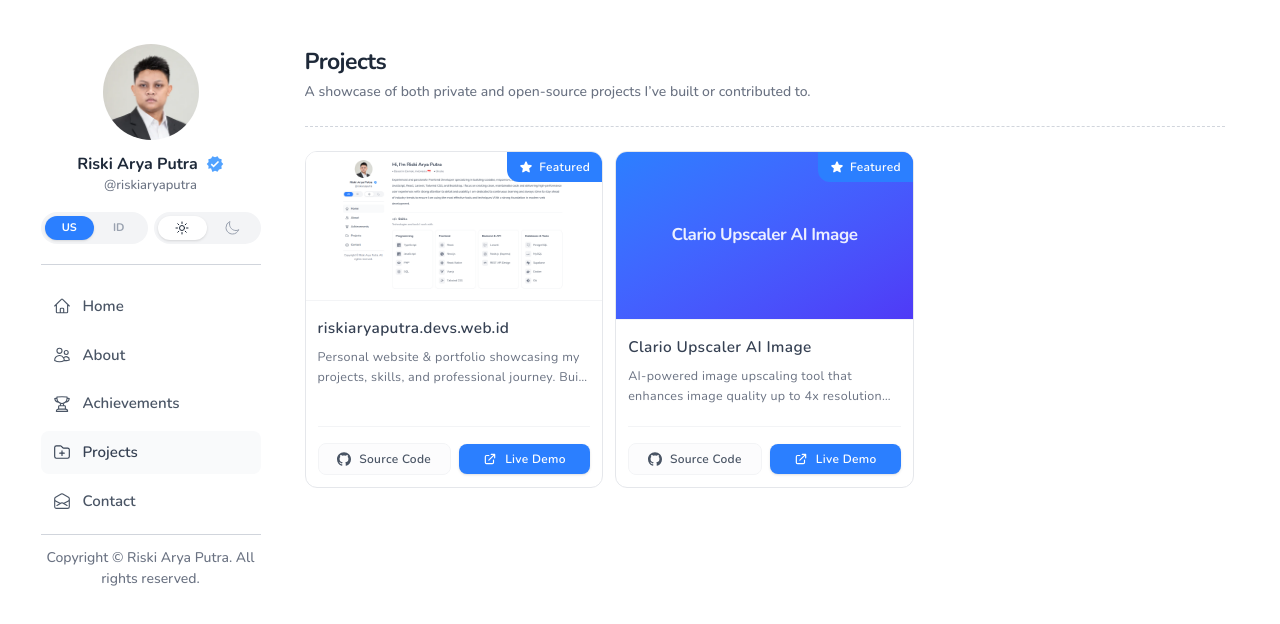
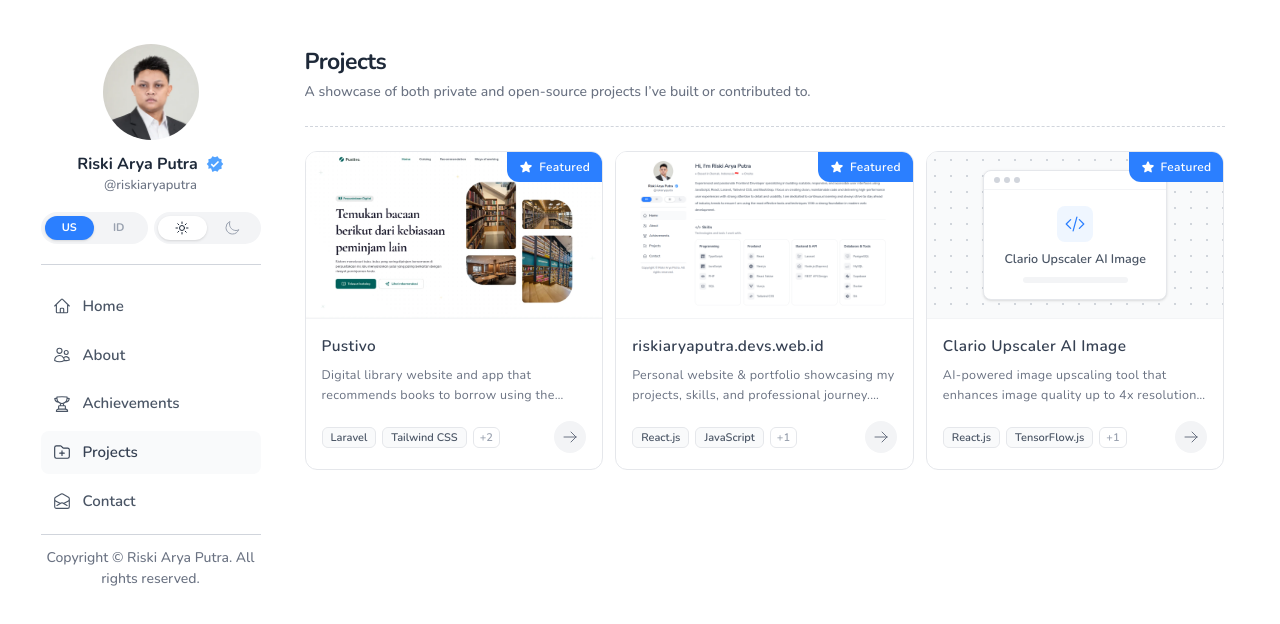
Before and after one commit to riskiaryaptr/portofolio, a React (Vite) app: page /projects in a window 1280 px wide. Shown: the top 624 px of the page. Built offline with nearby package versions, Linux system fonts and the light colour scheme.

Commit message:
add project pustivo

```diff
--- a/src/Frontend/Components/ProjectImage.jsx
+++ b/src/Frontend/Components/ProjectImage.jsx
@@ -1,14 +1,31 @@
 import React from "react";
+import { CodeBracketIcon } from "@heroicons/react/24/outline";
 
-/** Project screenshot, or a neutral placeholder when the project has no image yet. */
+/** Project screenshot, or a themed placeholder when the project has no image yet. */
 function ProjectImage({ project, className = "", fit = "object-contain", eager = false }) {
     if (project.image) {
         return <img src={project.image} alt={project.title} loading={eager ? "eager" : "lazy"} decoding="async" className={`w-full h-full ${fit} ${className}`} />;
     }
 
     return (
-        <div role="img" aria-label={project.title} className={`flex aspect-[16/9] w-full h-full items-center justify-center bg-gradient-to-br from-blue-500 to-indigo-600 dark:from-gray-800 dark:to-gray-900 ${className}`}>
-            <span className="px-6 text-center text-[17px] font-bold tracking-tight text-white/90">{project.title}</span>
+        <div role="img" aria-label={project.title}
+            className={`relative flex w-full h-full items-center justify-center overflow-hidden bg-gray-50 dark:bg-gray-900 text-gray-300 dark:text-gray-700 ${className}`}
+            style={{ backgroundImage: "radial-gradient(currentColor 1px, transparent 1px)", backgroundSize: "16px 16px" }}>
+            {/* Mini browser window */}
+            <div className="w-[62%] max-w-[260px] rounded-lg border border-gray-200 dark:border-gray-700 bg-white dark:bg-gray-800 shadow-sm">
+                <div className="flex items-center gap-1 border-b border-gray-100 dark:border-gray-700 px-2.5 py-1.5">
+                    <span className="h-1.5 w-1.5 rounded-full bg-gray-300 dark:bg-gray-600" />
+                    <span className="h-1.5 w-1.5 rounded-full bg-gray-300 dark:bg-gray-600" />
+                    <span className="h-1.5 w-1.5 rounded-full bg-gray-300 dark:bg-gray-600" />
+                </div>
+                <div className="flex flex-col items-center gap-2 px-3 py-4">
+                    <span className="flex h-9 w-9 items-center justify-center rounded-lg bg-blue-50 text-blue-500 dark:bg-gray-700 dark:text-gray-200">
+                        <CodeBracketIcon className="h-5 w-5" aria-hidden="true" />
+                    </span>
+                    <span className="line-clamp-1 text-center text-[12.5px] font-semibold text-gray-600 dark:text-gray-300">{project.title}</span>
+                    <span className="h-1.5 w-2/3 rounded-full bg-gray-100 dark:bg-gray-700" />
+                </div>
+            </div>
         </div>
     );
 }
--- a/src/Frontend/Components/ProjectPreview.jsx
+++ b/src/Frontend/Components/ProjectPreview.jsx
@@ -29,17 +29,21 @@ function ProjectPreview({ project, onBack }) {
                     </div>
 
                     <div className="flex flex-wrap items-center gap-3 w-full sm:w-auto">
+                        {project.githubLink && (
                         <a href={project.githubLink} target="_blank" rel="noopener noreferrer" className="inline-flex items-center justify-center gap-2 px-4 py-2 text-[13px] font-semibold text-gray-700 dark:text-gray-300 rounded-lg border border-gray-200 dark:border-gray-700 transition-colors flex-1 sm:flex-initial">
                             <SiGithub className="w-4 h-4" aria-hidden="true" />
                             <span>{t.projects.sourceCodeLabel}</span>
                         </a>
+                        )}
 
+                        {project.liveLink && (
                         <a href={project.liveLink} target="_blank" rel="noopener noreferrer" className="inline-flex items-center justify-center gap-2 px-4 py-2 text-[13px] font-semibold text-gray-700 dark:text-gray-300 rounded-lg border border-gray-200 dark:border-gray-700 transition-colors flex-1 sm:flex-initial">
                             <svg className="w-4 h-4" fill="none" stroke="currentColor" viewBox="0 0 24 24" aria-hidden="true">
                                 <path strokeLinecap="round" strokeLinejoin="round" strokeWidth={2} d="M10 6H6a2 2 0 00-2 2v10a2 2 0 002 2h10a2 2 0 002-2v-4M14 4h6m0 0v6m0-6L10 14" />
                             </svg>
                             <span>{t.projects.liveDemoLabel}</span>
                         </a>
+                        )}
                     </div>
                 </div>
 
--- a/src/Frontend/Pages/Projects.jsx
+++ b/src/Frontend/Pages/Projects.jsx
@@ -2,9 +2,8 @@ import React, { useState } from "react";
 import Layout from "@/Frontend/Components/Layout";
 import ProjectPreview from "@/Frontend/Components/ProjectPreview";
 import ProjectImage from "@/Frontend/Components/ProjectImage";
-import { FaceFrownIcon } from "@heroicons/react/24/outline";
+import { FaceFrownIcon, ArrowRightIcon } from "@heroicons/react/24/outline";
 import { StarIcon } from "@heroicons/react/24/solid";
-import { SiGithub } from "react-icons/si";
 import { useContent } from "@/data";
 
 function Projects() {
@@ -32,37 +31,37 @@ function Projects() {
                         {projects.length > 0 ? (
                             <div className="grid grid-cols-1 sm:grid-cols-2 lg:grid-cols-3 gap-3">
                                 {projects.map((project) => (
-                                    <article key={project.slug} className="group bg-white dark:bg-gray-900 border border-gray-200 dark:border-gray-800 rounded-xl overflow-hidden hover:shadow-md transition-all duration-300 flex flex-col h-full relative">
-                                        <button type="button" onClick={() => openProject(project.slug)} aria-label={project.title} className="bg-gray-50 mb-1 dark:bg-gray-800 overflow-hidden relative border-b border-gray-100 dark:border-gray-800 shrink-0 block text-left">
+                                    <button key={project.slug} type="button" onClick={() => openProject(project.slug)}
+                                        className="group text-left bg-white dark:bg-gray-900 border border-gray-200 dark:border-gray-800 rounded-xl overflow-hidden flex flex-col h-full relative transition-all duration-300 hover:-translate-y-0.5 hover:shadow-md hover:border-blue-200 dark:hover:border-gray-700 focus-visible:outline-none focus-visible:ring-2 focus-visible:ring-blue-500">
+                                        <div className="bg-gray-50 dark:bg-gray-800 overflow-hidden relative border-b border-gray-100 dark:border-gray-800 w-full aspect-[16/9]">
                                             {project.featured && (
                                                 <div className="absolute top-0 right-0 z-10 flex items-center gap-1.5 px-3 py-1.5 bg-blue-500 text-white rounded-bl-xl">
                                                     <StarIcon className="w-3.5 h-3.5 text-white" aria-hidden="true" />
                                                     <span className="text-[12px] font-semibold leading-normal tracking-wide">{t.projects.featuredLabel}</span>
                                                 </div>
                                             )}
-                                            <ProjectImage project={project} className="h-auto" />
-                                        </button>
+                                            <ProjectImage project={project} fit="object-cover object-top" className="transition-transform duration-500 group-hover:scale-[1.03]" />
+                                        </div>
 
-                                        <div className="p-3 flex-1 flex flex-col">
+                                        <div className="p-4 flex-1 flex flex-col">
                                             <h2 className="mb-2 text-[15.4px] font-semibold text-gray-700 dark:text-gray-200 leading-[22px] tracking-wide line-clamp-1">{project.title}</h2>
+                                            <p className="text-[12.5px] font-normal text-gray-500 dark:text-gray-400 leading-relaxed tracking-wide line-clamp-2">{project.description}</p>
 
-                                            <p className="text-[12.5px] font-normal text-gray-500 dark:text-gray-400 leading-relaxed tracking-wide mb-5 line-clamp-2">{project.description}</p>
-
-                                            <div className="mt-auto pt-4 border-t border-gray-100 dark:border-gray-800 flex items-center justify-between gap-2">
-                                                <a href={project.githubLink} target="_blank" rel="noopener noreferrer" className="flex-1 inline-flex items-center justify-center gap-2 px-3 py-1.5 text-[12px] font-semibold leading-normal tracking-wide text-gray-600 dark:text-gray-400 bg-gray-50/50 dark:bg-gray-800/50 rounded-lg transition-all border border-gray-100 dark:border-gray-700">
-                                                    <SiGithub className="w-3.5 h-3.5" aria-hidden="true" />
-                                                    <span>{t.projects.sourceCodeLabel}</span>
-                                                </a>
-
-                                                <button type="button" onClick={() => openProject(project.slug)} className="flex-1 inline-flex items-center justify-center gap-2 px-3 py-1.5 text-[12px] font-semibold leading-normal tracking-wide text-white bg-blue-500 dark:bg-gray-800 dark:text-gray-100 dark:border dark:border-gray-700 rounded-lg transition-all shadow-sm">
-                                                    <svg className="w-3.5 h-3.5" fill="none" stroke="currentColor" viewBox="0 0 24 24" aria-hidden="true">
-                                                        <path strokeLinecap="round" strokeLinejoin="round" strokeWidth={2} d="M10 6H6a2 2 0 00-2 2v10a2 2 0 002 2h10a2 2 0 002-2v-4M14 4h6m0 0v6m0-6L10 14" />
-                                                    </svg>
-                                                    <span>{t.projects.liveDemoLabel}</span>
-                                                </button>
+                                            <div className="mt-auto pt-4 flex items-center justify-between gap-3">
+                                                <ul className="flex flex-nowrap items-center gap-1.5 min-w-0 overflow-hidden">
+                                                    {project.stack.slice(0, 2).map((tech) => (
+                                                        <li key={tech} className="shrink-0 whitespace-nowrap rounded-md border border-gray-200 dark:border-gray-700 bg-gray-50 dark:bg-gray-800 px-2 py-1 text-[11px] font-semibold leading-none text-gray-600 dark:text-gray-400">{tech}</li>
+                                                    ))}
+                                                    {project.stack.length > 2 && (
+                                                        <li title={project.stack.slice(2).join(", ")} className="shrink-0 whitespace-nowrap rounded-md border border-gray-200 dark:border-gray-700 px-1.5 py-1 text-[11px] font-semibold leading-none text-gray-400 dark:text-gray-500">+{project.stack.length - 2}</li>
+                                                    )}
+                                                </ul>
+                                                <span className="flex h-8 w-8 shrink-0 items-center justify-center rounded-full bg-gray-100 dark:bg-gray-800 text-gray-500 dark:text-gray-400 transition-colors group-hover:bg-blue-500 group-hover:text-white dark:group-hover:bg-gray-700" aria-hidden="true">
+                                                    <ArrowRightIcon className="h-4 w-4" />
+                                                </span>
                                             </div>
                                         </div>
-                                    </article>
+                                    </button>
                                 ))}
                             </div>
                         ) : (
--- a/src/data/projects.js
+++ b/src/data/projects.js
@@ -8,8 +8,59 @@
  * Text that is the same in both languages is written once.
  */
 import previewPortfolio from "@/assets/PreviewImage/portfolio.png";
+import previewPustivo from "@/assets/PreviewImage/pustivo.webp";
 
 export const projects = [
+    {
+        slug: "pustivo",
+        title: "Pustivo",
+        category: "Web",
+        stack: ["Laravel", "Tailwind CSS", "MySQL", "Apriori Algorithm"],
+        description: {
+            US: "Digital library website and app that recommends books to borrow using the Apriori algorithm, based on titles other members often borrow together.",
+            ID: "Website dan aplikasi perpustakaan digital yang merekomendasikan buku untuk dipinjam dengan algoritma Apriori, berdasarkan judul yang sering dipinjam bersamaan oleh peminjam lain."
+        },
+        image: previewPustivo,
+        liveLink: "https://pustivo.devs.web.id",
+        githubLink: "",
+        featured: true,
+        details: {
+            paragraphs: [
+                {
+                    US: "Pustivo helps library members find their next read. Instead of browsing the catalog blindly, the system looks at the library's borrowing history and finds books that are frequently borrowed together.",
+                    ID: "Pustivo membantu anggota perpustakaan menemukan bacaan berikutnya. Alih-alih menelusuri katalog tanpa arah, sistem melihat riwayat peminjaman perpustakaan dan mencari buku-buku yang sering dipinjam bersamaan."
+                },
+                {
+                    US: "Main features:",
+                    ID: "Fitur utama:"
+                }
+            ],
+            bullets: [
+                {
+                    US: "Book recommendations generated with the Apriori association-rule algorithm",
+                    ID: "Rekomendasi buku yang dihasilkan dengan algoritma association rule Apriori"
+                },
+                {
+                    US: "Searchable book catalog",
+                    ID: "Katalog buku yang bisa dicari"
+                },
+                {
+                    US: "Member login with personal borrowing history",
+                    ID: "Login anggota dengan riwayat peminjaman pribadi"
+                },
+                {
+                    US: "Responsive layout with light and dark mode",
+                    ID: "Tampilan responsif dengan mode terang dan gelap"
+                }
+            ],
+            closing: [
+                {
+                    US: "Recommendations get more relevant as more borrowing data is collected, because the rules are mined from real transactions in the library.",
+                    ID: "Rekomendasi makin relevan seiring bertambahnya data peminjaman, karena aturan asosiasinya digali dari transaksi nyata di perpustakaan."
+                }
+            ]
+        }
+    },
     {
         slug: "portfolio",
         title: "riskiaryaputra.devs.web.id",
```
Also changed, not shown: src/assets/PreviewImage/pustivo.webp (added).
